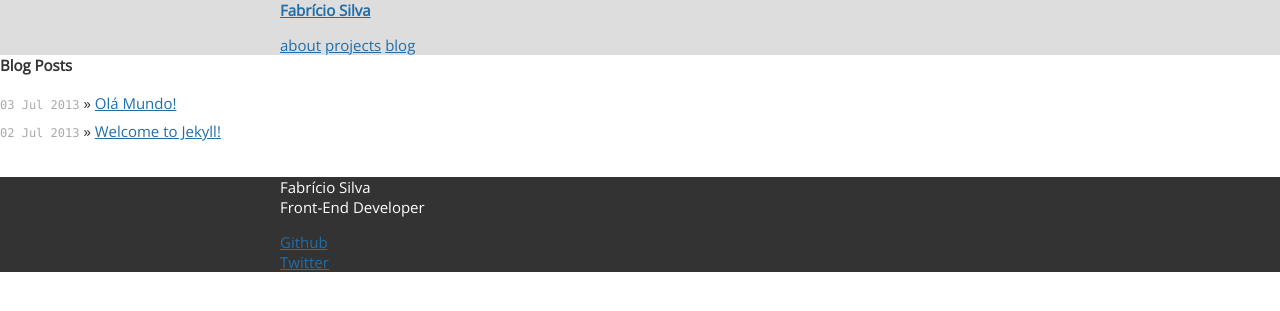
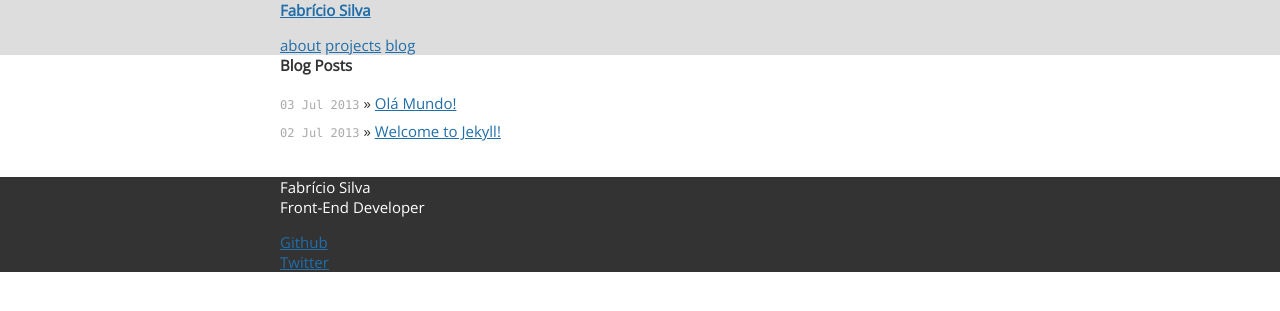
Before and after one commit to fabriciofmsilva/fabriciofmsilva.github.io, a Jekyll site: the page built from projects/index.html, in a window 1280 px wide. Shown: the top 311 px of the page. Built offline with Jekyll 4.4.1, drawn with Linux system fonts in a browser that asks for light colours; nearby versions of some CDN libraries.

Commit message:
Edit Pages

```diff
--- a/blog/index.html
+++ b/blog/index.html
@@ -5,11 +5,11 @@ description: My Web Site powered by Jekyll.
 canonical: http://www.fabriciofmsilva.com.br/blog/
 ---
 
-<div id="home">
+<article class="page wrapper">
 	<h1>Blog Posts</h1>
 	<ul class="posts">
 		{% for post in site.posts %}
 		<li><span>{{ post.date | date_to_string }}</span> &raquo; <a href="{{ post.url }}">{{ post.title }}</a></li>
 		{% endfor %}
 	</ul>
-</div>
+</article>
--- a/projects/index.html
+++ b/projects/index.html
@@ -5,11 +5,11 @@ description: My Web Site powered by Jekyll.
 canonical: http://www.fabriciofmsilva.com.br/projects/
 ---
 
-<div id="home">
+<article class="page wrapper">
 	<h1>Blog Posts</h1>
 	<ul class="posts">
 		{% for post in site.posts %}
 		<li><span>{{ post.date | date_to_string }}</span> &raquo; <a href="{{ post.url }}">{{ post.title }}</a></li>
 		{% endfor %}
 	</ul>
-</div>
+</article>
```
